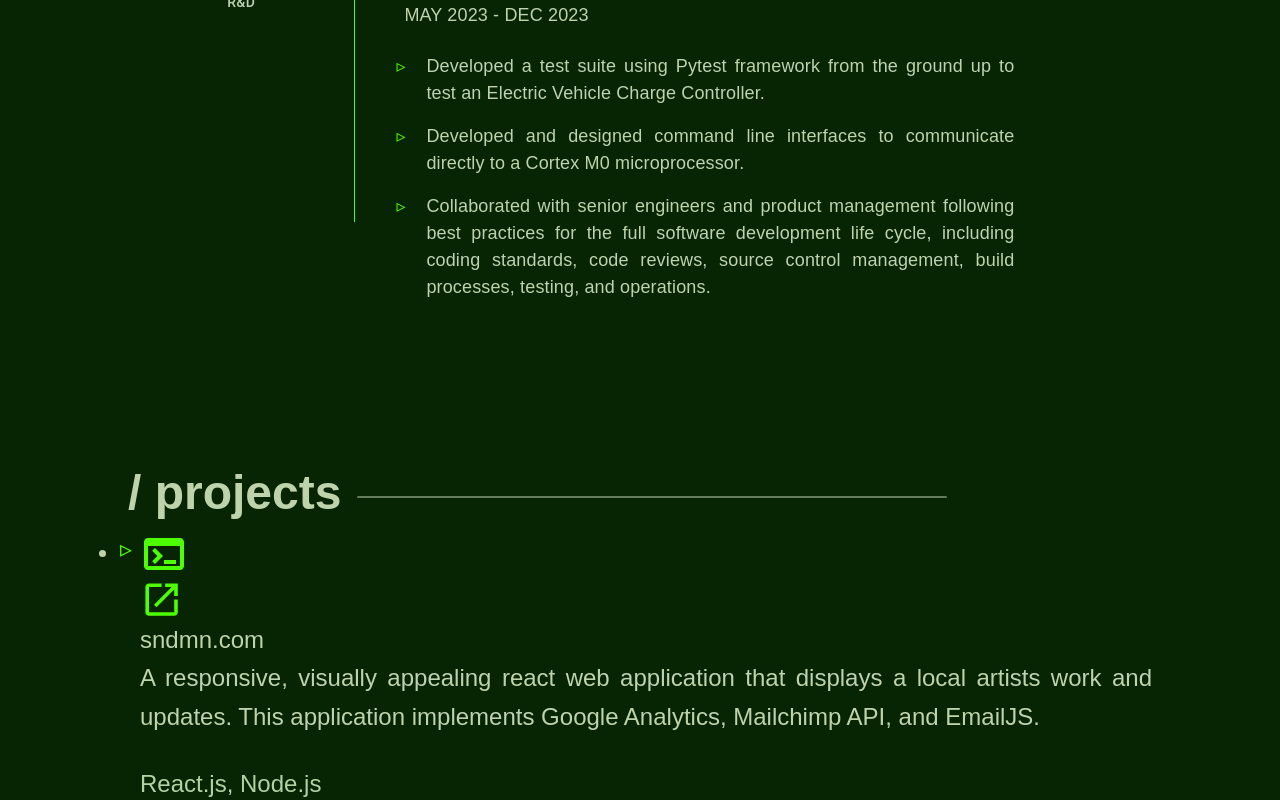
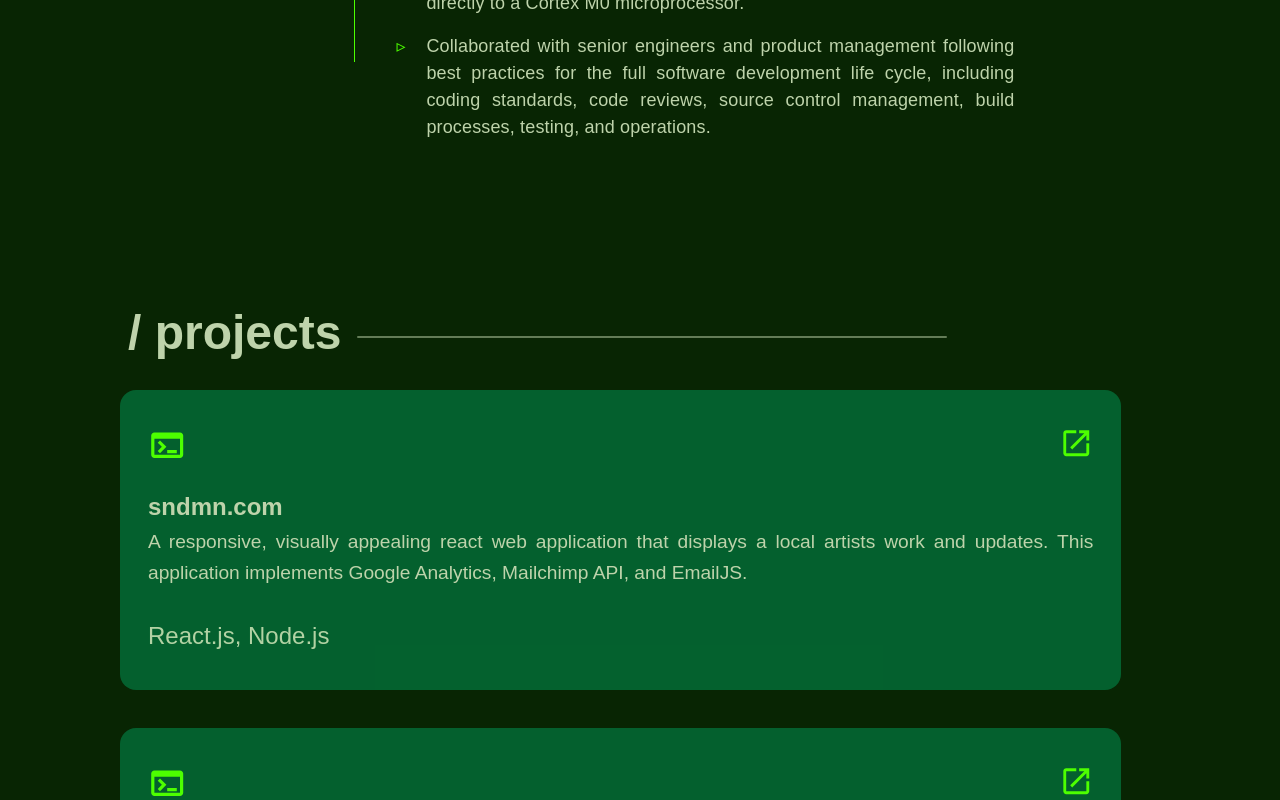
Before and after one commit to yayalew/yeabayalew.com, a React (Create React App) app: page / in a window 1280 px wide. Shown: the part 2000-2800 px from the top of the page. Built offline with nearby package versions, Linux system fonts and the light colour scheme; a web font is replaced by a local one.

Commit message:
minor tweaks

```diff
--- a/src/pages/Home.js
+++ b/src/pages/Home.js
@@ -23,7 +23,7 @@ export default function Home() {
                             </p>
                         </div>
                         <div className='home-button'>
-                        <MDBBtn color='success' size='lg'>Contact me!</MDBBtn>
+                        <MDBBtn color='success' href="mailto:yeabsira282@gmail.com" size='lg'>Contact me!</MDBBtn>
                         </div>
                     </Fade>
                 </div>
--- a/src/pages/Projects.js
+++ b/src/pages/Projects.js
@@ -15,6 +15,14 @@ export default function Projects() {
       techStack: "React.js, Node.js",
       link: "https://github.com/yayalew/sndm.com",
       open: "https://www.sndmn.com",
+    },
+    "yeabayalew.com": {
+      title: "yeabayalew.com",
+      desc:
+        "A responsive, dynamic portfolio react application that displays my work and experience. ",
+      techStack: "React.js, Node.js",
+      link: "https://github.com/yayalew/yeabayalew.com",
+      open: "https://www.yeabayalew.com",
     },
     "Newsletter app": {
       title: "Newsletter app",
--- a/src/styles/About.css
+++ b/src/styles/About.css
@@ -4,7 +4,7 @@
   max-width: 600px;
   flex-direction: column;
   margin: 0 20% 0 10%;
-  min-height: 100vh;
+  min-height: 80vh;
   align-items: center;
   text-align: justify;
 }
@@ -67,10 +67,10 @@ h1:after {
   margin-left: -40px;
 }
 
-li {
+#about li {
   position: relative;
   padding-left: 20px;
-  font-size: 1.5rem;
+  font-size: 1.6em;
   color: #BED3AB;
 }
 
--- a/src/styles/Projects.css
+++ b/src/styles/Projects.css
@@ -4,11 +4,10 @@
   max-width: 600px;
   flex-direction: column;
   margin: 0 20% 0 10%;
-  min-height: 100vh;
+  min-height: 120vh;
   align-items: center;
   text-align: justify;
 }
-
 
 .header-div {
   justify-self: flex-start;
@@ -45,6 +44,85 @@ h1:after {
   margin-top: 2rem;
   border-radius: 20px;
 }
+
+.project-header {
+  margin-top: -20px;
+  display: flex;
+  padding: 1.25em 0!important;
+  flex-direction: row;
+  justify-content: space-between;
+  border-bottom: none!important;
+}
+
+.project-title {
+  font-family: "NTR",sans-serif;
+  color: #BED3AB;
+  font-size: 24px;
+  font-weight: 700;
+}
+
+.projects-desc {
+  text-align: justify;
+  min-width: 10%;
+  display: flex;
+  flex-direction: column;
+  justify-content: flex-start;
+  align-items: center;
+  margin: 0;
+}
+
+.project-card {
+  cursor: default;
+  display: flex;
+  flex-direction: column;
+  position: relative;
+  height: 100%;
+  padding: 2rem 1.75rem;
+  border-radius: 16px;
+  width: 100%;
+  background-color:
+    rgba(2, 137, 75, 0.6)
+}
+
+
+#projects ul {
+  padding-top: 20px;
+  list-style-type: none;
+  display: grid;
+  grid-template-rows: repeat(auto-fill,minmax(300px,1fr));
+  margin-left: -40px;
+  padding-right: 3%;
+  grid-gap: 4%;
+  height: max-content;
+  margin-bottom: 10%;
+}
+
+#projects .project-card:hover {
+  background-color:
+  rgba(2, 137, 75, 1)
+}
+
+#projects li {
+  position: relative;
+  /* padding-left: 20px; */
+  /* margin-left: 10%; */
+  font-size: 1.2rem;
+  color: #BED3AB;
+}
+
+#projects li::before{
+ display: none;
+}
+
+.projects-container {
+  display: flex;
+  flex-direction: column;
+  justify-content: flex-start;
+  height: unset;
+  padding-left: unset;
+  max-width: 100%;
+}
+
 /* repeat(auto-fill,minmax(250px,1fr)); */
 @media only screen and (max-width: 600px) {
   .projects {
@@ -52,7 +130,7 @@ h1:after {
     min-width: 80%;
     flex-direction: column;
     margin: 0;
-    height: 120vh;
+    height: max-content;
     align-items: center;
     text-align: justify;
   }
@@ -108,19 +186,9 @@ h1:after {
     color: #B2D2A4;
     font-size: 1rem;
     margin-top: 2rem;
-    /* margin-bottom: 2rem; */
     text-align: center;
-    /* line-height: 2rem; */
   }
 
-  .projects-left {
-    display: flex;
-    flex-direction: column;
-    justify-content: center;
-    align-items: center;
-    height: unset;
-    max-width: 100%;
-  }
   .project-header:first-child {
     border-radius: calc(0.25rem - 1px) calc(0.25rem - 1px) 0 0;
   }
@@ -146,6 +214,7 @@ h1:after {
     color: #BED3AB;
     font-size: 18px;
     font-weight: 700;
+    height: 10%;
   }
 
   .project-desc {
@@ -158,11 +227,12 @@ h1:after {
     display: flex;
     flex-direction: column;
     position: relative;
-    height: 100%;
-    padding: 2rem 1.75rem;
-    background-color: #02894B;
+    height: max-content;
+    background-color:
+    rgba(2, 137, 75, 0.6);
     border-radius: 16px;
     width: 100%;
+    margin-bottom: 2rem; /* Adjust this margin as needed */
   }
 
   #projects ul {
@@ -170,10 +240,11 @@ h1:after {
     list-style-type: none;
     display: grid;
     grid-template-columns: repeat(auto-fill,minmax(250px,1fr));
-    margin-left: -40px;
+    margin-left: -2rem; /* Reduce the gap to 2rem */
     padding-right: 3%;
-    grid-gap: 4%;
-    /* margin-bottom: 5%; */
+    grid-gap: 2rem; /* Adjust the gap as needed */
+    height: max-content;
+    margin-bottom: 30%;
   }
 
   #projects li {
@@ -188,7 +259,6 @@ h1:after {
    display: none;
   }
 
-
   .projects-container {
     display: flex;
     flex-direction: column;
@@ -198,11 +268,4 @@ h1:after {
     max-width: 100%;
   }
 
-  .projects-right {
-    display: none; /* Hide the right section on mobile */
-  }
-
-  .projects-right .profile-pic-container {
-    display: none; /* Hide the profile pic container on mobile */
-  }
 }
```
Also changed, not shown: 1 other file (tests, documents, lock files or other folders).
